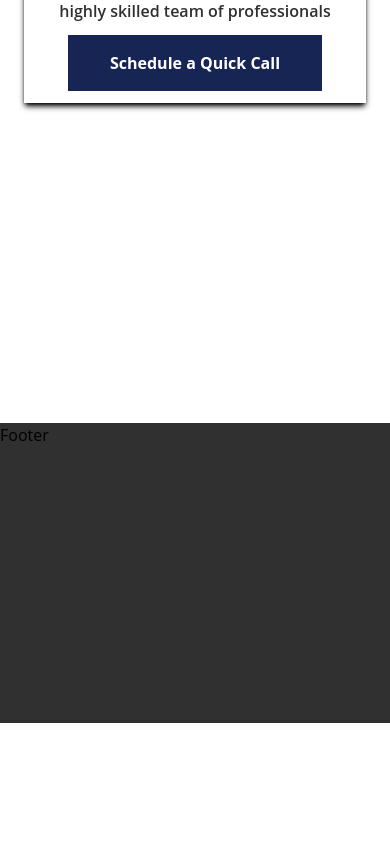
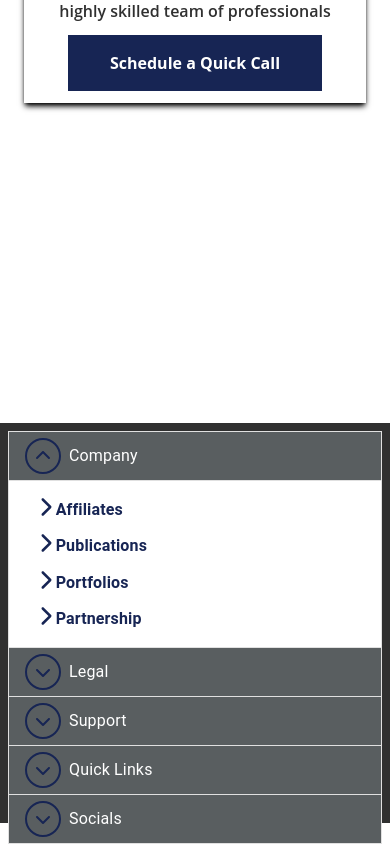
Before and after one commit to eabuo21/Meec, a React (Vite) app: page / in a window 390 px wide. Shown: the part 5125-5969 px from the top of the page. Before the commit the page ends 5848 px from the top, so only its background shows below. Built offline with nearby package versions, Linux system fonts and the light colour scheme; a web font is replaced by a local one.

Commit message:
footer added

```diff
--- a/src/Components/Feat/Footer.jsx
+++ b/src/Components/Feat/Footer.jsx
@@ -1,10 +1,11 @@
 import React from 'react'
+import MobileFeat from  "./MobileFooter";
 
 const Footer = () => {
   return (
-    <div    className='footer-container  bg-black    h-[300px]      w-full '>
+    <div    className='footer-container  bg-black    h-[400px]   p-2   w-full '>
 
-Footer
+<MobileFeat/>
     </div>
   )
 }
--- /dev/null
+++ b/src/Components/Feat/MobileFooter.jsx
@@ -0,0 +1,302 @@
+import React, { useState } from "react";
+import { styled } from "@mui/material/styles";
+import { Link } from "react-router-dom";
+import { FontAwesomeIcon } from "@fortawesome/react-fontawesome";
+import { faChevronDown } from "@fortawesome/free-solid-svg-icons";
+import MuiAccordion from "@mui/material/Accordion";
+import MuiAccordionSummary from "@mui/material/AccordionSummary";
+import MuiAccordionDetails from "@mui/material/AccordionDetails";
+import Typography from "@mui/material/Typography";
+import { faChevronRight } from "@fortawesome/free-solid-svg-icons";
+import {
+  faFacebook,
+  faLinkedin,
+  faGoogle,
+  faGithub,
+} from "@fortawesome/free-brands-svg-icons";
+
+const AccordionContainer = styled("div")({
+  width: "100%",
+});
+
+const CustomAccordion = styled((props) => (
+  <MuiAccordion disableGutters elevation={0} square {...props} />
+))(({ theme }) => ({
+  border: `1px solid ${theme.palette.divider}`,
+  "&:not(:last-child)": {
+    borderBottom: 0,
+  },
+  "&::before": {
+    display: "none",
+  },
+}));
+
+const CustomAccordionSummary = styled((props) => (
+  <MuiAccordionSummary
+    expandIcon={
+      <FontAwesomeIcon
+        icon={faChevronDown}
+        className="border-2 border-blue-950   p-2 text-blue-950 rounded-[50%]  "
+      />
+    }
+    {...props}
+  />
+))(({ theme }) => ({
+  backgroundColor: theme.palette.mode === "dark" ? "black" : "#595E60",
+  flexDirection: "row-reverse",
+  "& .MuiAccordionSummary-expandIconWrapper.Mui-expanded": {
+    transform: "rotate(180deg)",
+  },
+  "& .MuiAccordionSummary-content": {
+    marginLeft: theme.spacing(1),
+  },
+}));
+
+const CustomAccordionDetails = styled(MuiAccordionDetails)(({ theme }) => ({
+  padding: theme.spacing(2),
+  borderTop: `1px solid ${theme.palette.divider}`,
+}));
+
+export default function CustomizedAccordions() {
+  const [expanded, setExpanded] = useState("panel1");
+
+  const handleChange = (panel) => (event, newExpanded) => {
+    setExpanded(newExpanded ? panel : false);
+  };
+
+  return (
+    <AccordionContainer className="md:hidden">
+      <CustomAccordion
+        expanded={expanded === "panel1"}
+        onChange={handleChange("panel1")}
+      >
+        <CustomAccordionSummary
+          aria-controls="panel1d-content"
+          id="panel1d-header"
+        >
+          <Typography className="text-white">Company</Typography>
+        </CustomAccordionSummary>
+        <CustomAccordionDetails className="bg-gray">
+          <Typography>
+            <div className=" flex flex-col gap-2 justify-start items-start px-1 ">
+              <ul className=" list-[none]   flex flex-col font-bold text-blue-950 text-base gap-3 ">
+                <li>
+                  <span>
+                    <FontAwesomeIcon
+                      icon={faChevronRight}
+                      className="text-blue-950 text-xl"
+                    />{" "}
+                  </span>{" "}
+                  <Link to="/Affiliates"> Affiliates</Link>
+                </li>
+
+                <li>
+                  <span>
+                    <FontAwesomeIcon
+                      icon={faChevronRight}
+                      className="text-blue-950 text-xl"
+                    />{" "}
+                  </span>{" "}
+                  <Link to="/whitepaper"> Publications</Link>
+                </li>
+
+                <li>
+                  <span>
+                    <FontAwesomeIcon
+                      icon={faChevronRight}
+                      className="text-blue-950 text-xl"
+                    />{" "}
+                  </span>{" "}
+                  <Link to="/Portfolios"> Portfolios</Link>
+                </li>
+
+                <li>
+                  <span>
+                    <FontAwesomeIcon
+                      icon={faChevronRight}
+                      className="text-blue-950 text-xl"
+                    />{" "}
+                  </span>{" "}
+                  <Link to="/Partnership"> Partnership</Link>
+                </li>
+              </ul>
+            </div>
+          </Typography>
+        </CustomAccordionDetails>
+      </CustomAccordion>
+
+      <CustomAccordion
+        expanded={expanded === "panel2"}
+        onChange={handleChange("panel2")}
+      >
+        <CustomAccordionSummary
+          aria-controls="panel1d-content"
+          id="panel1d-header"
+        >
+          <Typography className="text-white">Legal</Typography>
+        </CustomAccordionSummary>
+        <CustomAccordionDetails className="bg-gray">
+          <Typography></Typography>
+          <div className=" flex flex-col gap-2 justify-start items-start px-1 ">
+            <ul className=" list-[none]   flex flex-col font-bold text-blue-950 text-base gap-3 ">
+              <li>
+                <span>
+                  <FontAwesomeIcon
+                    icon={faChevronRight}
+                    className="text-blue-950 text-xl"
+                  />{" "}
+                </span>{" "}
+                <Link to="/Terms"> Terms & Conditions</Link>
+              </li>
+
+              <li>
+                <span>
+                  <FontAwesomeIcon
+                    icon={faChevronRight}
+                    className="text-blue-950 text-xl"
+                  />{" "}
+                </span>{" "}
+                <Link to="/Privacy"> Privacy Policy</Link>
+              </li>
+
+              <li>
+                <span>
+                  <FontAwesomeIcon
+                    icon={faChevronRight}
+                    className="text-blue-950 text-xl"
+                  />{" "}
+                </span>{" "}
+                <Link to="/Cookies"> Cookie Policy</Link>
+              </li>
+            </ul>
+          </div>
+        </CustomAccordionDetails>
+      </CustomAccordion>
+
+      <CustomAccordion
+        expanded={expanded === "panel3"}
+        onChange={handleChange("panel3")}
+      >
+        <CustomAccordionSummary
+          aria-controls="panel1d-content"
+          id="panel1d-header"
+        >
+          <Typography className="text-white">Support</Typography>
+        </CustomAccordionSummary>
+        <CustomAccordionDetails className="bg-gray">
+          <Typography>
+            <div className=" flex flex-col gap-2 justify-start items-start px-1 ">
+              <ul className=" list-[none]   flex flex-col font-bold text-blue-950 text-base gap-3 ">
+                <li>
+                  <span>
+                    <FontAwesomeIcon
+                      icon={faChevronRight}
+                      className="text-blue-950 text-xl"
+                    />{" "}
+                  </span>{" "}
+                  <Link to="/contact"> Contact Us</Link>
+                </li>
+
+                <li>
+                  <span>
+                    <FontAwesomeIcon
+                      icon={faChevronRight}
+                      className="text-blue-950 text-xl"
+                    />{" "}
+                  </span>{" "}
+                  <Link to="/partnership"> Partner With Us</Link>
+                </li>
+
+                <li>
+                  <span>
+                    <FontAwesomeIcon
+                      icon={faChevronRight}
+                      className="text-blue-950 text-xl"
+                    />{" "}
+                  </span>{" "}
+                  <Link to="/support"> Support Us</Link>
+                </li>
+              </ul>
+            </div>
+          </Typography>
+        </CustomAccordionDetails>
+      </CustomAccordion>
+
+      <CustomAccordion
+        expanded={expanded === "panel4"}
+        onChange={handleChange("panel4")}
+      >
+        <CustomAccordionSummary
+          aria-controls="panel1d-content"
+          id="panel1d-header"
+        >
+          <Typography className="text-white">Quick Links</Typography>
+        </CustomAccordionSummary>
+        <CustomAccordionDetails className="bg-gray">
+          <Typography>
+            <div className=" flex flex-col gap-2 justify-start items-start px-1 ">
+              <ul className=" list-[none]   flex flex-col font-bold text-blue-950 text-base gap-3 ">
+                <li>
+                  <span>
+                    <FontAwesomeIcon
+                      icon={faChevronRight}
+                      className="text-blue-950 text-xl"
+                    />{" "}
+                  </span>{" "}
+                  <Link to="/about"> Contact Us</Link>
+                </li>
+
+                <li>
+                  <span>
+                    <FontAwesomeIcon
+                      icon={faChevronRight}
+                      className="text-blue-950 text-xl"
+                    />{" "}
+                  </span>{" "}
+                  <Link to="/Career"> Careers</Link>
+                </li>
+
+                <li>
+                  <span>
+                    <FontAwesomeIcon
+                      icon={faChevronRight}
+                      className="text-blue-950 text-xl"
+                    />{" "}
+                  </span>{" "}
+                  <Link to="/faq"> FAQ</Link>
+                </li>
+
+                <li>
+                  <span>
+                    <FontAwesomeIcon
+                      icon={faChevronRight}
+                      className="text-blue-950 text-xl"
+                    />{" "}
+                  </span>{" "}
+                  <Link to="/services"> Services</Link>
+                </li>
+              </ul>
+            </div>
+          </Typography>
+        </CustomAccordionDetails>
+      </CustomAccordion>
+
+      <CustomAccordion
+        expanded={expanded === "panel5"}
+        onChange={handleChange("panel5")}
+      >
+        <CustomAccordionSummary
+          aria-controls="panel1d-content"
+          id="panel1d-header"
+        >
+          <Typography className="text-white">Socials</Typography>
+        </CustomAccordionSummary>
+        <CustomAccordionDetails className="bg-gray">
+          <Typography>
+            <div className="    "></div>
+          </Typography>
+        </CustomAccordionDetails>
+      </CustomAccordion>
+    </AccordionContainer>
+  );
+}
```
